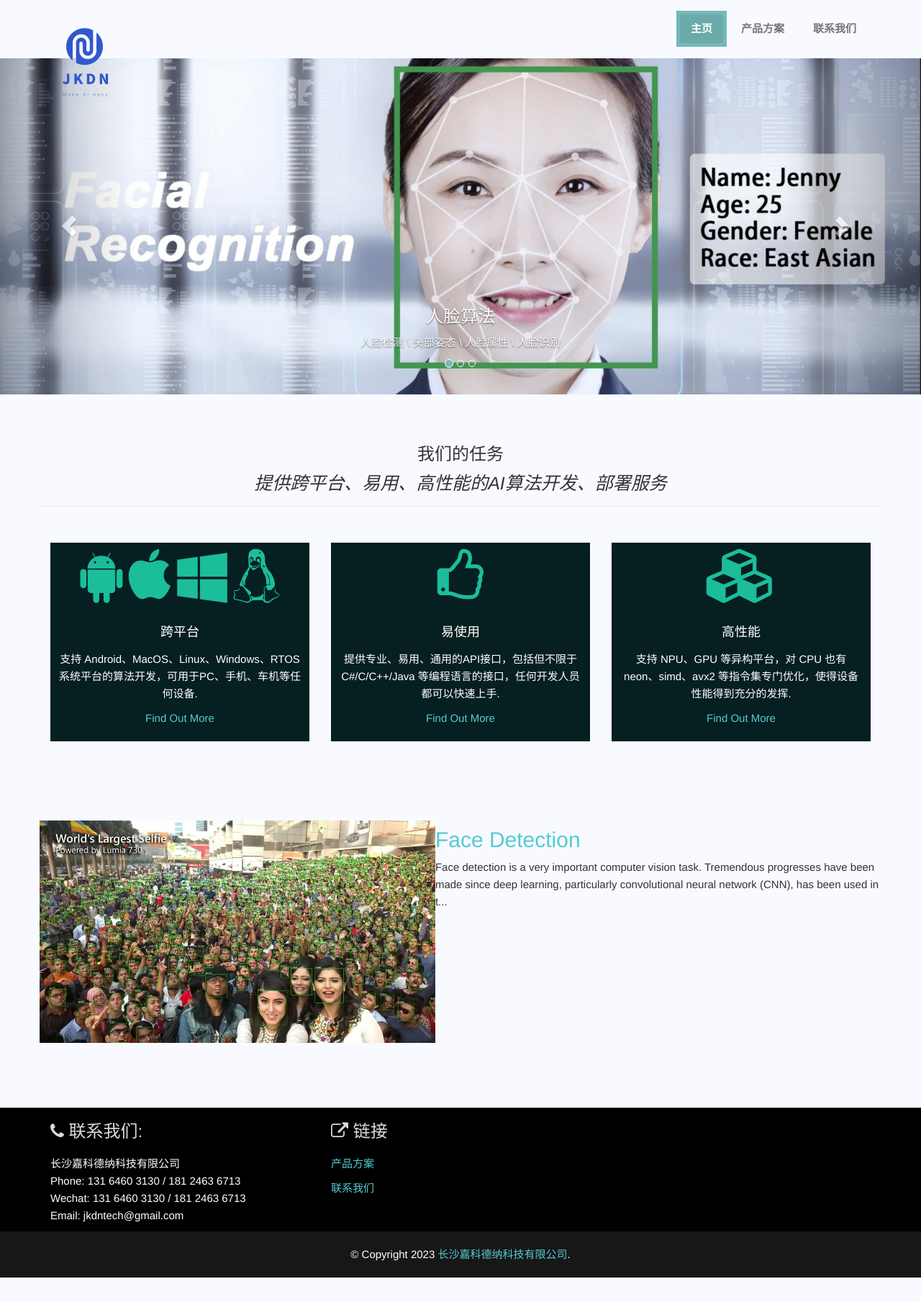
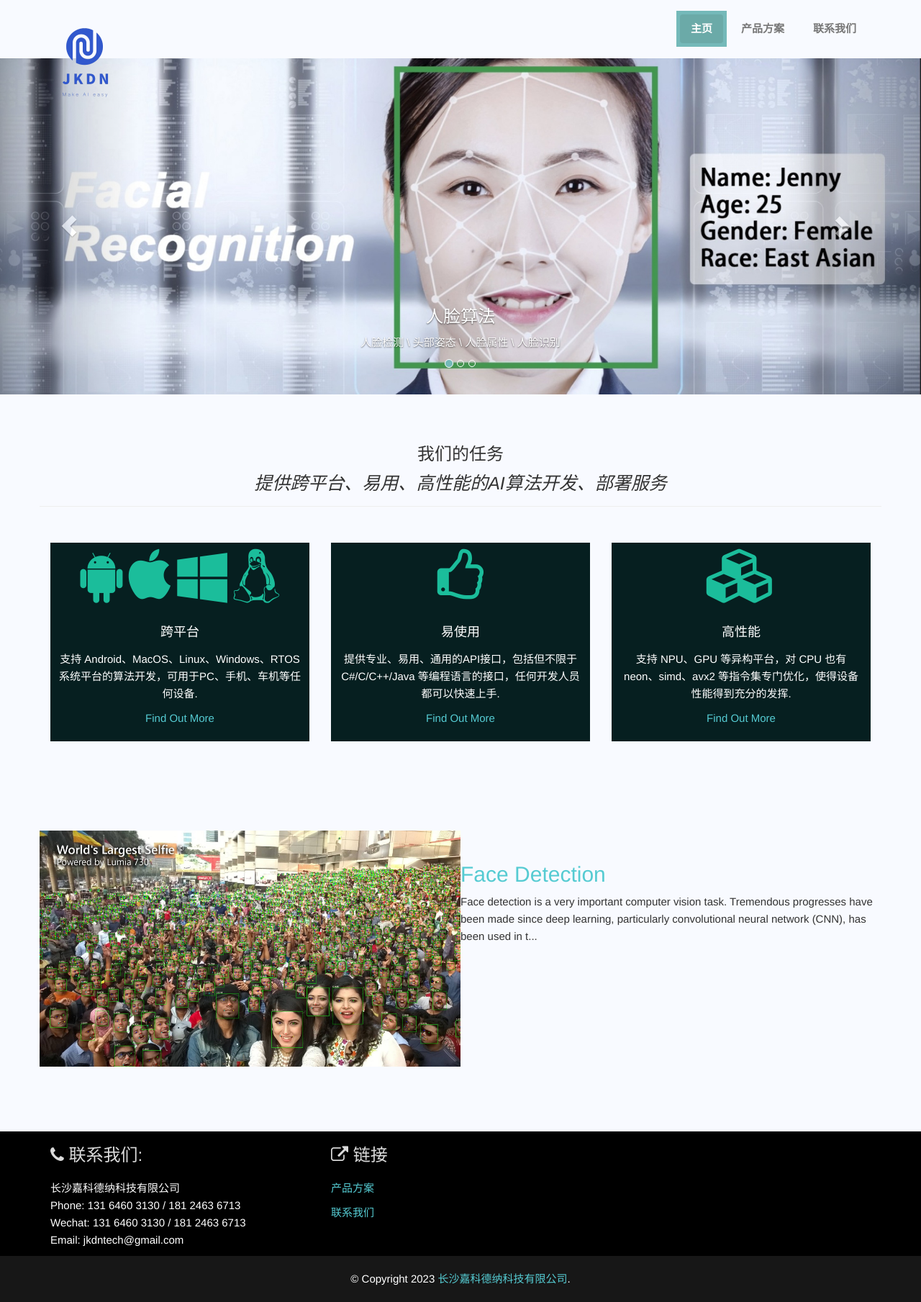
Before and after one commit to JKDN-Tech/JKDN-Tech.github.io, a Jekyll site: the page built from index.html, in a window 1280 px wide. Shown: the whole page at 72% size. Built offline with Jekyll 4.4.1, drawn with Linux system fonts in a browser that asks for light colours; before the commit the page ends 1775 px from its top, so only the background shows below that.

Commit message:
auto update

```diff
--- a/_layouts/home_style.html
+++ b/_layouts/home_style.html
@@ -117,19 +117,19 @@
         <div class="container">
             {% for post in site.posts %}
             <div class="row">
-                <div><p>  </p></div>
+                <div>&nbsp;</div>
                 <div>
-                    <img href="/product.html" src="assets/img/slider/{{ post.picture }}" alt="Feature-img" align="left" width="47%">
+                    <img href="/product.html" src="assets/img/slider/{{ post.picture }}" alt="Feature-img" align="left" width="50%">
                     <!-- <a href="/product.html" class="article__image" style="background-image: url(assets/img/slider/{{post.picture}})"></a> -->
                 </div>
-                <div><p>  </p></div>
+                <div>&nbsp;</div>
                 <div>
                     <h2 class="article__title" align="left">
                         <a href="/product.html">{{post.title}}</a>
                     </h2>
                     <p class="article__excerpt" align="left">{% if post.description %}{{ post.description | strip_html | truncate: 185 }}{% endif %}</p>
                 </div>
-                <div><p>  </p></div>
+                <div>&nbsp;</div>
             </div>
             {% endfor %}
         </div>
```
